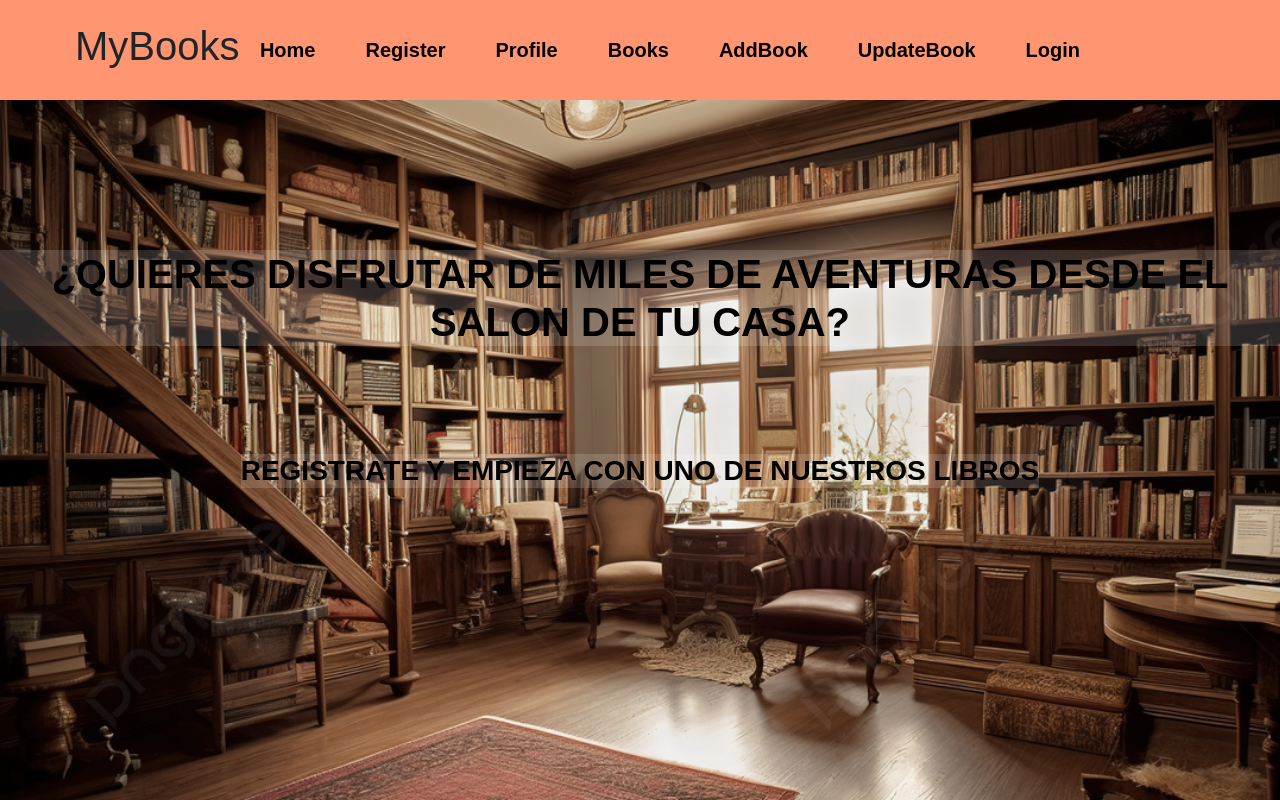
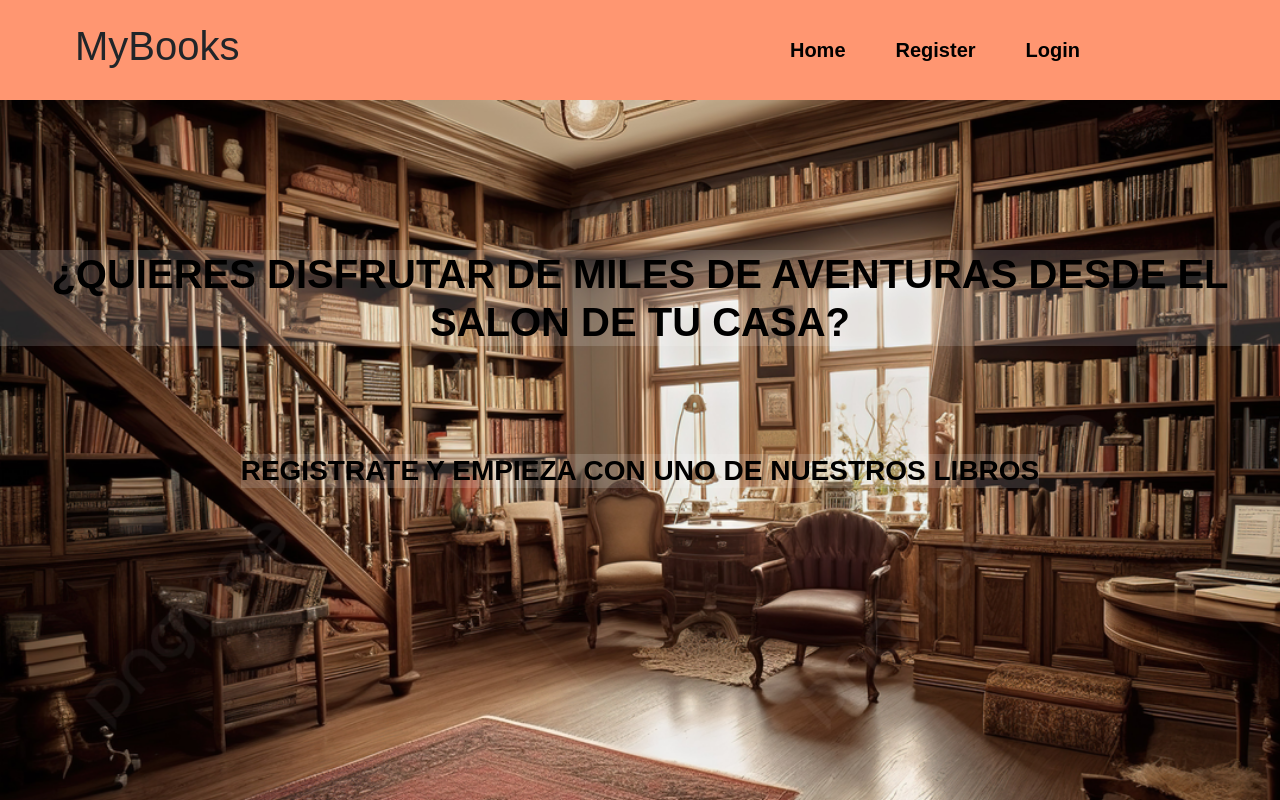
Before and after one commit to Mifraped/myBooks_para_apiBooks, an Angular app: page / in a window 1280 px wide. Shown: the top 800 px of the page. Built offline with nearby package versions, Linux system fonts and the light colour scheme.

Commit message:
modificacion header

```diff
--- a/src/app/components/header/header.component.html
+++ b/src/app/components/header/header.component.html
@@ -3,12 +3,16 @@
         <h1>MyBooks</h1>
     </div>
     <div class="contEnlaces">
-        <a routerLink="/home" routerLinkActive="active">Home</a>
-        <a routerLink="/register" routerLinkActive="active">Register</a>
-        <a routerLink="/profile" routerLinkActive="active">Profile</a>
-        <a routerLink="/books" routerLinkActive="active">Books</a>
-        <a routerLink="/addBook" routerLinkActive="active">AddBook</a>
-        <a routerLink="/updateBook" routerLinkActive="active">UpdateBook</a>
-        <a routerLink="/login" routerLinkActive="active">Login</a>
+        <ng-container *ngIf="this.usuarioService.logueado; else noLogueado">
+            <a routerLink="/books" routerLinkActive="active">Books</a>
+            <a routerLink="/updateBook" routerLinkActive="active">UpdateBook</a>
+            <a routerLink="/addBook" routerLinkActive="active">AddBook</a>
+            <a routerLink="/profile" routerLinkActive="active">Profile</a>
+        </ng-container>
+        <ng-template #noLogueado>
+            <a routerLink="/home" routerLinkActive="active">Home</a>
+            <a routerLink="/register" routerLinkActive="active">Register</a>
+            <a routerLink="/login" routerLinkActive="active">Login</a>
+        </ng-template>
     </div>
 </div>
--- a/src/app/components/header/header.component.ts
+++ b/src/app/components/header/header.component.ts
@@ -1,4 +1,5 @@
 import { Component } from '@angular/core';
+import { UsuarioService } from 'src/app/shared/usuario.service';
 
 @Component({
   selector: 'app-header',
@@ -7,4 +8,6 @@
 })
 export class HeaderComponent {
 
+  constructor(public usuarioService: UsuarioService){}
+
 }
```
